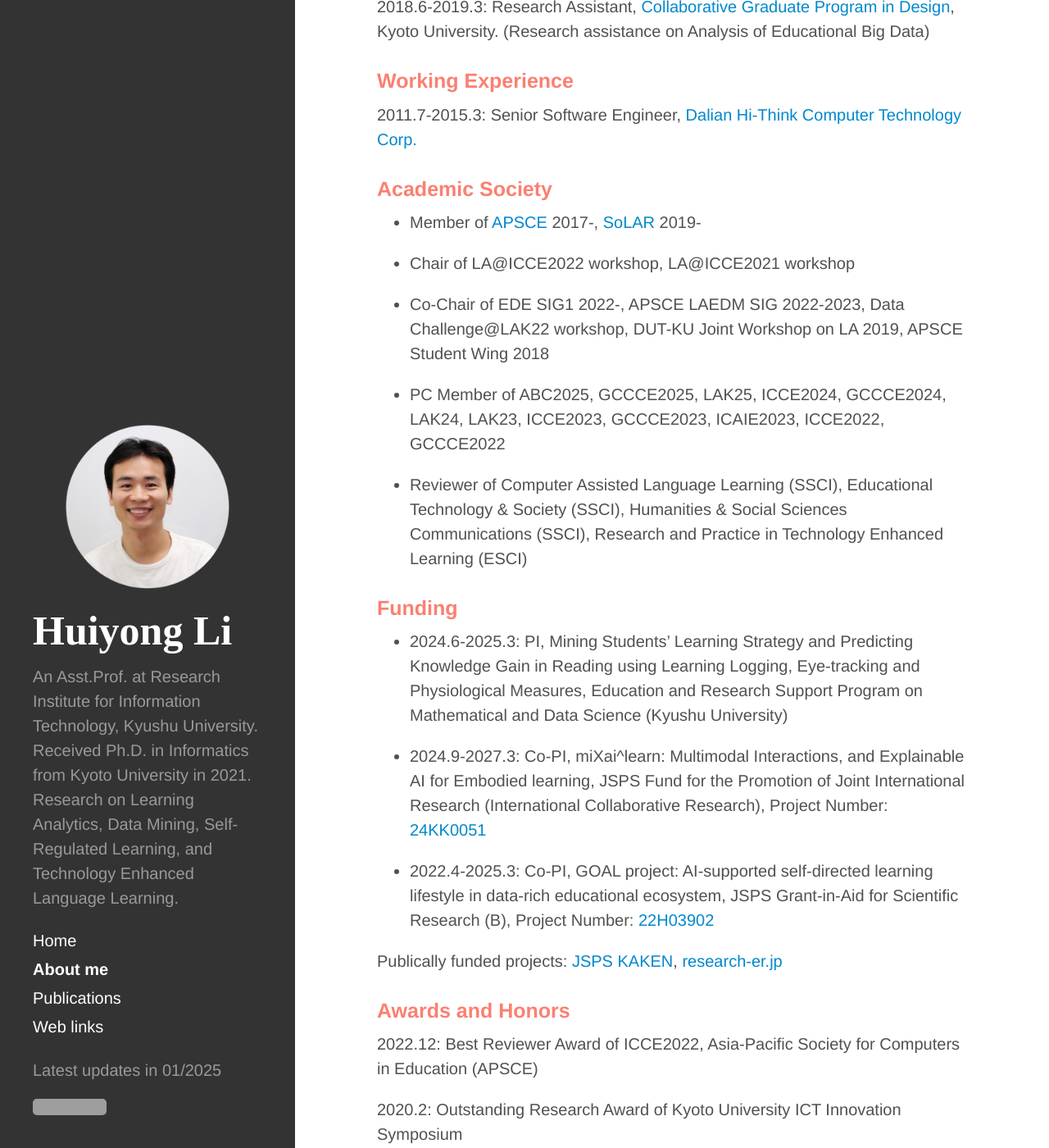
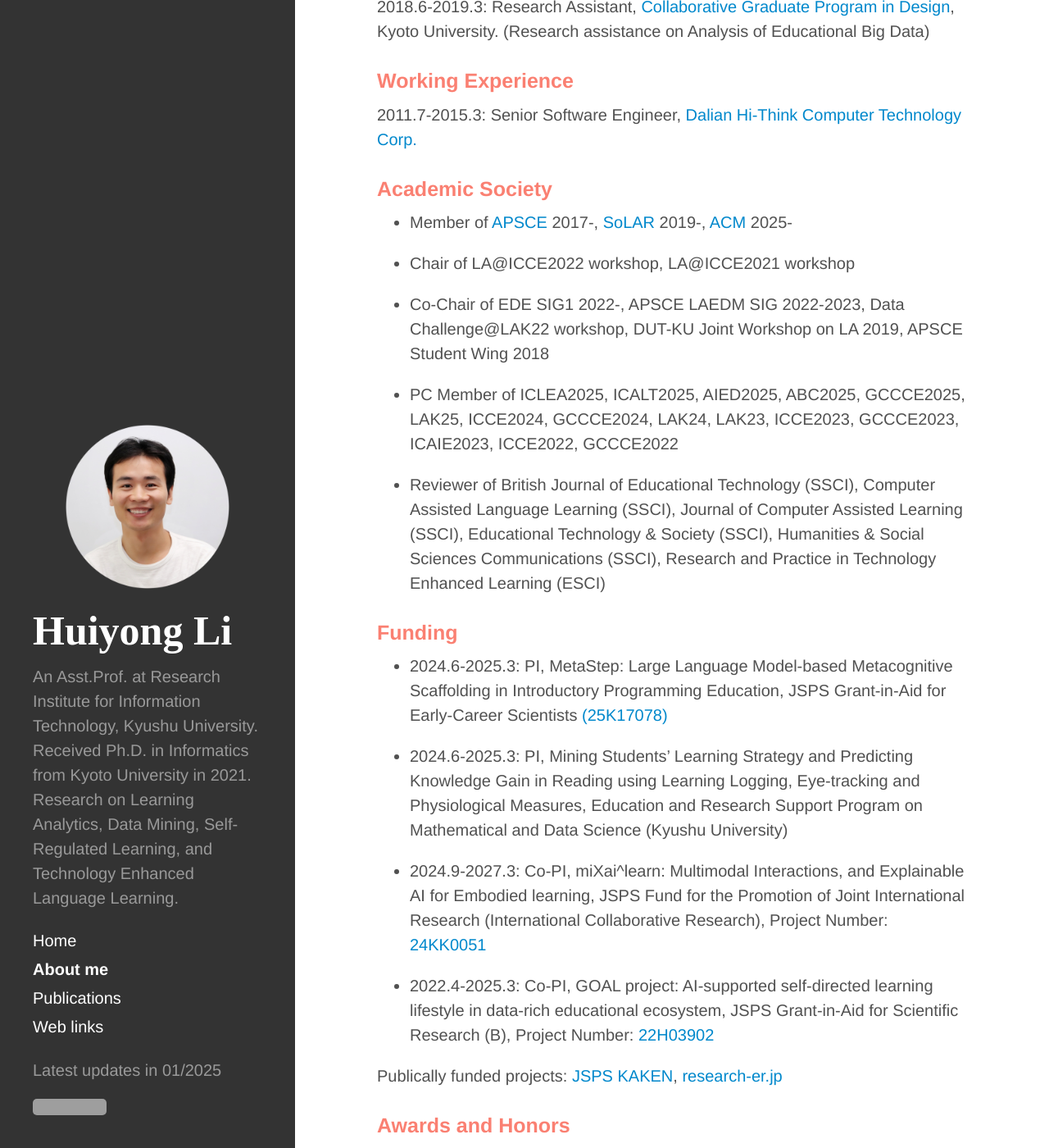
Before and after one commit to li-huiyong/li-huiyong.github.io, a Jekyll site: the page built from about-me.md, in a window 1280 px wide and 1400 px high, scrolled down 1410 px. Shown: the whole window at 82% size. Built offline with Jekyll 4.4.1, drawn with Linux system fonts in a browser that asks for light colours; nearby versions of some CDN libraries; some web fonts are replaced; grey boxes are pictures that could not be loaded.

Commit message:
add wakate, journal reviewer

```diff
--- a/about-me.md
+++ b/about-me.md
@@ -50,17 +50,19 @@ Assistant Professor at Research Institute for Information Technology, Kyushu Uni
 
 ### <span style="color: Salmon; ">Academic Society</span>
 
-* Member of [APSCE](https://new.apsce.net/){:target="_blank"} 2017-, [SoLAR](https://www.solaresearch.org/){:target="_blank"} 2019-
+* Member of [APSCE](https://new.apsce.net/){:target="_blank"} 2017-, [SoLAR](https://www.solaresearch.org/){:target="_blank"} 2019-, [ACM](https://www.acm.org/){:target="_blank"} 2025-
 
 * Chair of LA@ICCE2022 workshop, LA@ICCE2021 workshop
 
 * Co-Chair of EDE SIG1 2022-, APSCE LAEDM SIG 2022-2023, Data Challenge@LAK22 workshop, DUT-KU Joint Workshop on LA 2019, APSCE Student Wing 2018
 
-* PC Member of ABC2025, GCCCE2025, LAK25, ICCE2024, GCCCE2024, LAK24, LAK23, ICCE2023, GCCCE2023, ICAIE2023, ICCE2022, GCCCE2022
+* PC Member of ICLEA2025, ICALT2025, AIED2025, ABC2025, GCCCE2025, LAK25, ICCE2024, GCCCE2024, LAK24, LAK23, ICCE2023, GCCCE2023, ICAIE2023, ICCE2022, GCCCE2022
 
-* Reviewer of Computer Assisted Language Learning (SSCI), Educational Technology & Society (SSCI), Humanities & Social Sciences Communications (SSCI), Research and Practice in Technology Enhanced Learning (ESCI)
+* Reviewer of British Journal of Educational Technology (SSCI), Computer Assisted Language Learning (SSCI), Journal of Computer Assisted Learning (SSCI), Educational Technology & Society (SSCI), Humanities & Social Sciences Communications (SSCI), Research and Practice in Technology Enhanced Learning (ESCI)
 
 ### <span style="color: Salmon; ">Funding</span>
+
+* 2024.6-2025.3: PI, MetaStep: Large Language Model-based Metacognitive Scaffolding in Introductory Programming Education, JSPS Grant-in-Aid for Early-Career Scientists [(25K17078)](https://kaken.nii.ac.jp/ja/grant/KAKENHI-PROJECT-25K17078/){:target="_blank"}
 
 * 2024.6-2025.3: PI, Mining Students’ Learning Strategy and Predicting Knowledge Gain in Reading using Learning Logging, Eye-tracking and Physiological Measures, Education and Research Support Program on Mathematical and Data Science (Kyushu University)
 
@@ -68,7 +70,7 @@ Assistant Professor at Research Institute for Information Technology, Kyushu Uni
 
 * 2022.4-2025.3: Co-PI, GOAL project: AI-supported self-directed learning lifestyle in data-rich educational ecosystem, JSPS Grant-in-Aid for Scientific Research (B), Project Number: [22H03902](https://kaken.nii.ac.jp/en/grant/KAKENHI-PROJECT-22H03902/){:target="_blank"}
 
-Publically funded projects: [JSPS KAKEN](https://nrid.nii.ac.jp/en/nrid/1000060913910/){:target="_blank"}, [research-er.jp](https://research-er.jp/researchers/view/946853){:target="_blank"}
+Publically funded projects: [JSPS KAKEN](https://nrid.nii.ac.jp/en/nrid/1000060913910/){:target="_blank"}, [research-er.jp](https://research-er.jp/researchers/view/992994){:target="_blank"}
 
 ### <span style="color: Salmon; ">Awards and Honors</span>
 
```
